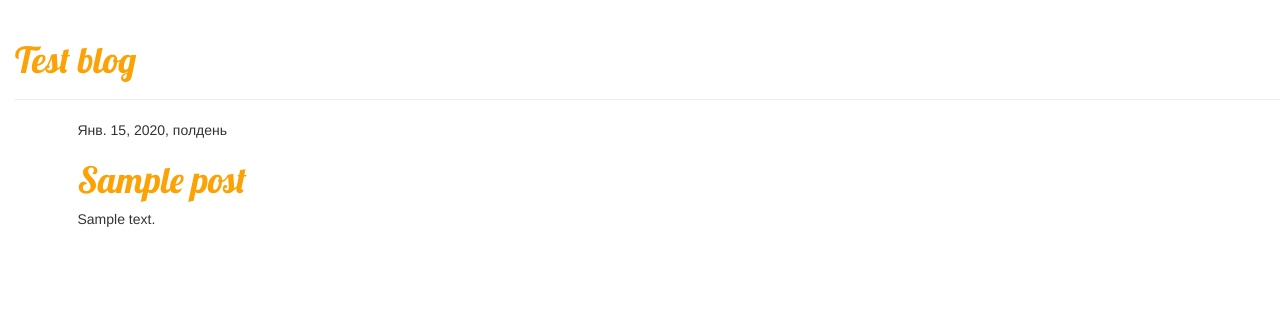
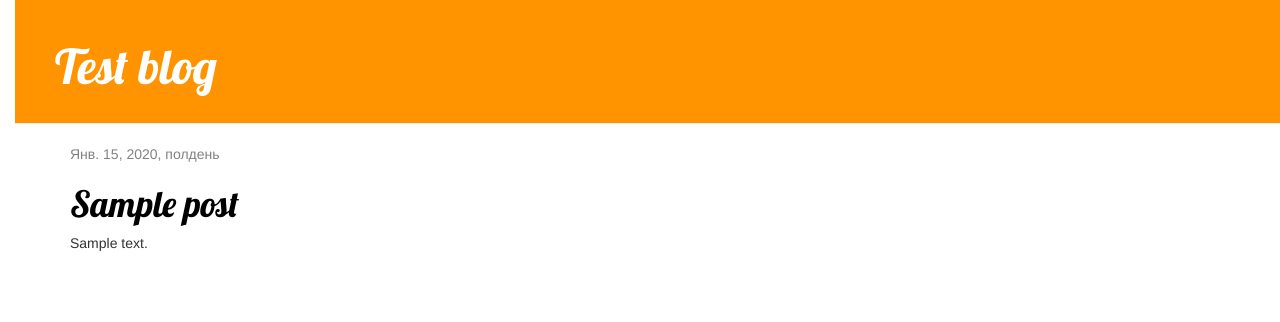
Before and after one commit to AvRack/djangogilrs, a Django app: page / in a window 1280 px wide. Shown: the top 322 px of the page. Run offline with Django 3.2, Linux system fonts and the light colour scheme; tables that the repository leaves empty hold one stand-in row (values such as "Sample post"); some libraries are stand-ins or nearby versions.

Commit message:
Added post view

```diff
--- a/blog/static/css/blog.css
+++ b/blog/static/css/blog.css
@@ -6,3 +6,50 @@ h1 a {
 body {
     padding-left: 15px;
 }
+
+.page-header {
+    background-color: #ff9400;
+    margin-top: 0;
+    padding: 20px 20px 20px 40px;
+}
+
+.page-header h1, .page-header h1 a, .page-header h1 a:visited, .page-header h1 a:active {
+    color: #ffffff;
+    font-size: 36pt;
+    text-decoration: none;
+}
+
+.content {
+    margin-left: 40px;
+}
+
+h1, h2, h3, h4 {
+    font-family: 'Lobster', cursive;
+}
+
+.date {
+    color: #828282;
+}
+
+.save {
+    float: right;
+}
+
+.post-form textarea, .post-form input {
+    width: 100%;
+}
+
+.top-menu, .top-menu:hover, .top-menu:visited {
+    color: #ffffff;
+    float: right;
+    font-size: 26pt;
+    margin-right: 20px;
+}
+
+.post {
+    margin-bottom: 70px;
+}
+
+.post h1 a, .post h1 a:visited {
+    color: #000000;
+}
--- a/blog/templates/blog/post_list.html
+++ b/blog/templates/blog/post_list.html
@@ -6,7 +6,7 @@
             <div class="date">
                 {{ post.published_date }}
             </div>
-            <h1><a href="">{{ post.title }}</a></h1>
+            <h1><a href="{% url 'post_detail' pk=post.pk %}">{{ post.title }}</a></h1>
             <p>{{ post.text|linebreaksbr }}</p>
         </div>
     {% endfor %}
--- a/blog/urls.py
+++ b/blog/urls.py
@@ -2,5 +2,6 @@ from django.urls import path
 from . import views
 
 urlpatterns = [
-    path('', views.post_list, name='post_list')
+    path('', views.post_list, name='post_list'),
+    path('post/<int:pk>/', views.post_detail, name='post_detail'),
 ]
--- a/blog/views.py
+++ b/blog/views.py
@@ -1,4 +1,4 @@
-from django.shortcuts import render
+from django.shortcuts import render, get_object_or_404
 from django.utils import timezone
 from .models import Post
 
@@ -7,3 +7,7 @@ from .models import Post
 def post_list(request):
     posts = Post.objects.filter(published_date__lte=timezone.now()).order_by('published_date')
     return render(request, 'blog/post_list.html', {'posts': posts})
+
+def post_detail(request, pk):
+    post = get_object_or_404(Post, pk=pk)
+    return render(request, 'blog/post_detail.html', {'post': post})
```
Also changed, not shown: blog/templates/blog/post_detail.html (added, +13 -0 lines).
